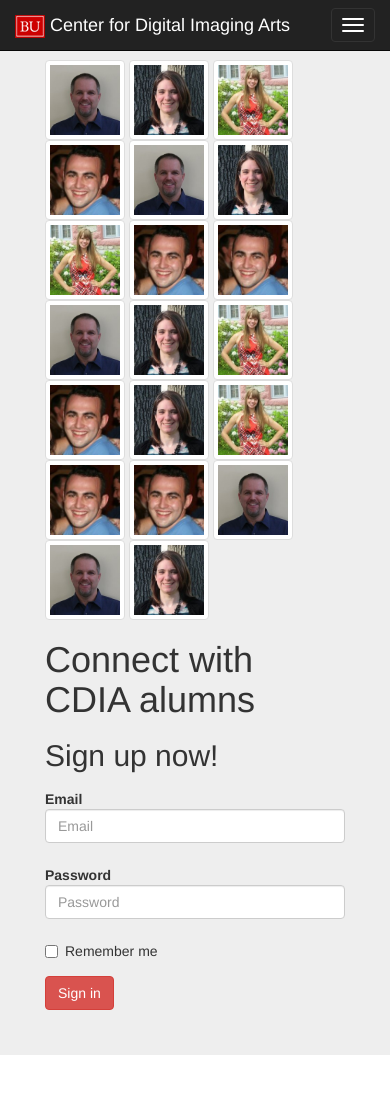
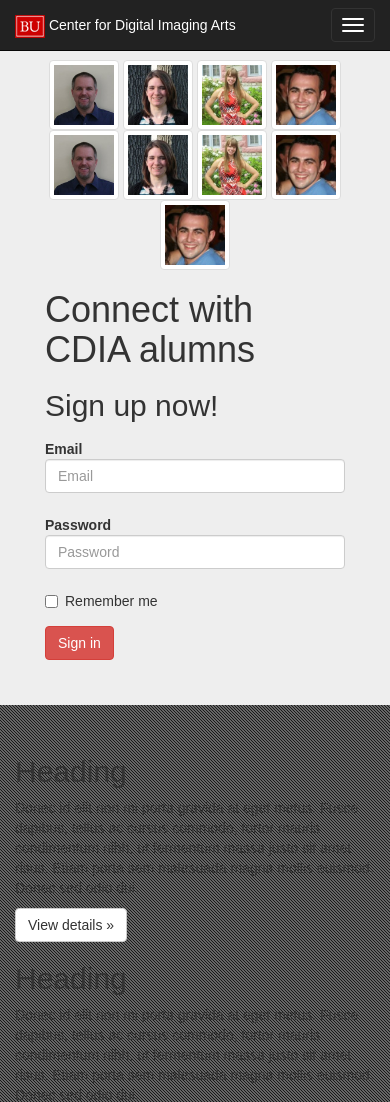
Before and after one commit to 617dev/cdia-alumni-site, a PHP site: page / in a window 390 px wide. Shown: the top 1102 px of the page. Run offline with PHP 8.4, Linux system fonts and the light colour scheme; some libraries are stand-ins or nearby versions.

Commit message:
Hopefully fixing media queries issues

```diff
--- a/css/style.css
+++ b/css/style.css
@@ -16,3 +16,59 @@ ol.list-unstyled li {
 p.listname {
 	display: inline;
 }
+
+
+
+/* ------------------------------------------------------------------------------------------*/
+/*//----- MEDIA QUERIES --------------------------------------------------------------------//*/
+/* ------------------------------------------------------------------------------------------*/
+
+		/* Large Devices, Wide Screens */
+		@media only screen and (max-width : 2400px) {
+			.img-thumbnail {
+				width: 150px;
+			}
+			.hidephotos {
+				display: none;
+			}
+		}
+
+		/* iPad */
+		@media only screen and (max-width : 1200px) {
+			.img-thumbnail {
+				width: 90px;
+			}
+		}
+
+		/* Medium Devices, Desktops */
+		@media only screen and (max-width : 992px) {
+			.img-thumbnail {
+				width: 70px;
+			}
+			.navbar-form .form-control {
+				max-width:150px;
+			}
+		}
+
+		/* Small Devices, Tablets */
+		@media only screen and (max-width : 768px) {
+			.img-thumbnail {
+				width: 70px;
+			}
+			.navbar-brand {
+				font-size: 14px;
+			}
+		}
+
+		/* Small Devices, (i)Phones */
+		@media only screen and (max-width : 480px) {
+
+			.photos {
+				margin: 0 auto;
+				text-align: center;
+			}
+
+			.hidephotos {
+				display:none;
+			}
+		}
--- a/index.html
+++ b/index.html
@@ -4,14 +4,15 @@
   <head>
     <meta charset="utf-8">
     <meta http-equiv="X-UA-Compatible" content="IE=edge">
-    <meta name="viewport" content="width=device-width, initial-scale=1">
-    <meta name="description" content="">
-    <meta name="author" content="">
-    <link rel="shortcut icon" href="../../assets/ico/favicon.ico">
+    <meta name="viewport" content="width=device-width, initial-scale=1, user-scalable=no">
+    <meta name="description" content="CDIABU Alumni">
+    <meta name="author" content="CDIABU Alumni">
+    <link rel="shortcut icon" href="favicon.ico">
     <title>CDIA BU Alumni</title>
     <link href="bootstrap-3.1.1-dist/css/bootstrap.min.css" rel="stylesheet">
     <link href="bootstrap-3.1.1-dist/css/jumbotron.css" rel="stylesheet">
-    <script type="text/javascript" src="http://platform.linkedin.com/in.js">
+    <link href="css/style.css" rel="stylesheet">
+    <script type="text/javascript" src="http://platform.linkedin.com/in.js"/>
        api_key: 77d9vq4le4equl
        authorize: true
     </script>
@@ -46,32 +47,31 @@
         </div><!--/.navbar-collapse -->
       </div>
     </div>
-
     <!-- Main jumbotron for a primary marketing message or call to action -->
     <div class="jumbotron">
       <div class="container" style="padding-top: 30px">
         <div class="row">
         <div class="col-md-6">
-          <img src="img/profile_3.jpg" width="80px" alt="profile_3" class="img-thumbnail">
-          <img src="img/profile_2.jpg" width="80px" alt="profile_2" class="img-thumbnail">
-          <img src="img/profile_4.jpg" width="80px" alt="profile_4" class="img-thumbnail">
-          <img src="img/profile_1.jpg" width="80px" alt="profile_1" class="img-thumbnail">
-          <img src="img/profile_3.jpg" width="80px" alt="profile_3" class="img-thumbnail">
-          <img src="img/profile_2.jpg" width="80px" alt="profile_2" class="img-thumbnail">
-          <img src="img/profile_4.jpg" width="80px" alt="profile_4" class="img-thumbnail">
-          <img src="img/profile_1.jpg" width="80px" alt="profile_1" class="img-thumbnail">
-          <img src="img/profile_1.jpg" width="80px" alt="profile_1" class="img-thumbnail">
-          <img src="img/profile_3.jpg" width="80px" alt="profile_3" class="img-thumbnail">
-          <img src="img/profile_2.jpg" width="80px" alt="profile_2" class="img-thumbnail">
-          <img src="img/profile_4.jpg" width="80px" alt="profile_4" class="img-thumbnail">
-          <img src="img/profile_1.jpg" width="80px" alt="profile_1" class="img-thumbnail">
-          <img src="img/profile_2.jpg" width="80px" alt="profile_2" class="img-thumbnail">
-          <img src="img/profile_4.jpg" width="80px" alt="profile_4" class="img-thumbnail">
-          <img src="img/profile_1.jpg" width="80px" alt="profile_1" class="img-thumbnail">
-          <img src="img/profile_1.jpg" width="80px" alt="profile_1" class="img-thumbnail">
-          <img src="img/profile_3.jpg" width="80px" alt="profile_3" class="img-thumbnail">
-            <img src="img/profile_3.jpg" width="80px" alt="profile_3" class="img-thumbnail">
-          <img src="img/profile_2.jpg" width="80px" alt="profile_2" class="img-thumbnail">
+          <div class="photos">
+            <img src="img/profile_3.jpg" alt="profile_3" class="img-thumbnail">
+            <img src="img/profile_2.jpg" alt="profile_2" class="img-thumbnail">
+            <img src="img/profile_4.jpg" alt="profile_4" class="img-thumbnail">
+            <img src="img/profile_1.jpg" alt="profile_1" class="img-thumbnail">
+            <img src="img/profile_3.jpg" alt="profile_3" class="img-thumbnail">
+            <img src="img/profile_2.jpg" alt="profile_2" class="img-thumbnail">
+            <img src="img/profile_4.jpg" alt="profile_4" class="img-thumbnail">
+            <img src="img/profile_1.jpg" alt="profile_1" class="img-thumbnail">
+            <img src="img/profile_1.jpg" alt="profile_1" class="img-thumbnail">
+          </div>
+          <div class="hidephotos">
+            <img src="img/profile_3.jpg" alt="profile_3" class="img-thumbnail">
+            <img src="img/profile_2.jpg" alt="profile_2" class="img-thumbnail">
+            <img src="img/profile_4.jpg" alt="profile_4" class="img-thumbnail">
+            <img src="img/profile_1.jpg" alt="profile_1" class="img-thumbnail">
+            <img src="img/profile_2.jpg" alt="profile_2" class="img-thumbnail">
+            <img src="img/profile_4.jpg" alt="profile_4" class="img-thumbnail">
+            <img src="img/profile_1.jpg" alt="profile_1" class="img-thumbnail">
+          </div>
         </div>
         <div class="col-md-6"> <h1>Connect with CDIA alumns</h1>
 
```
Also changed, not shown: profiles.html (+2 -10 lines).
